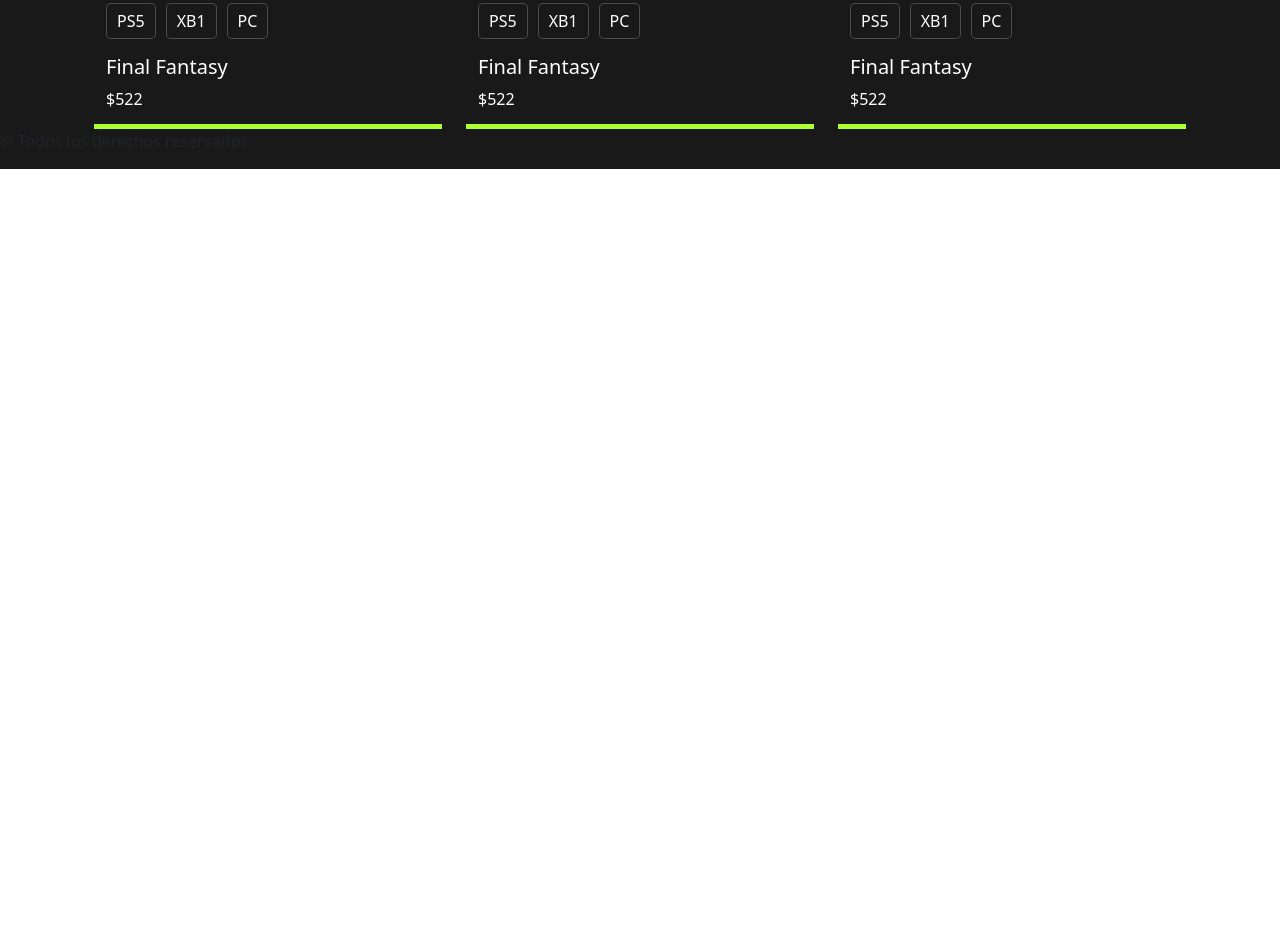
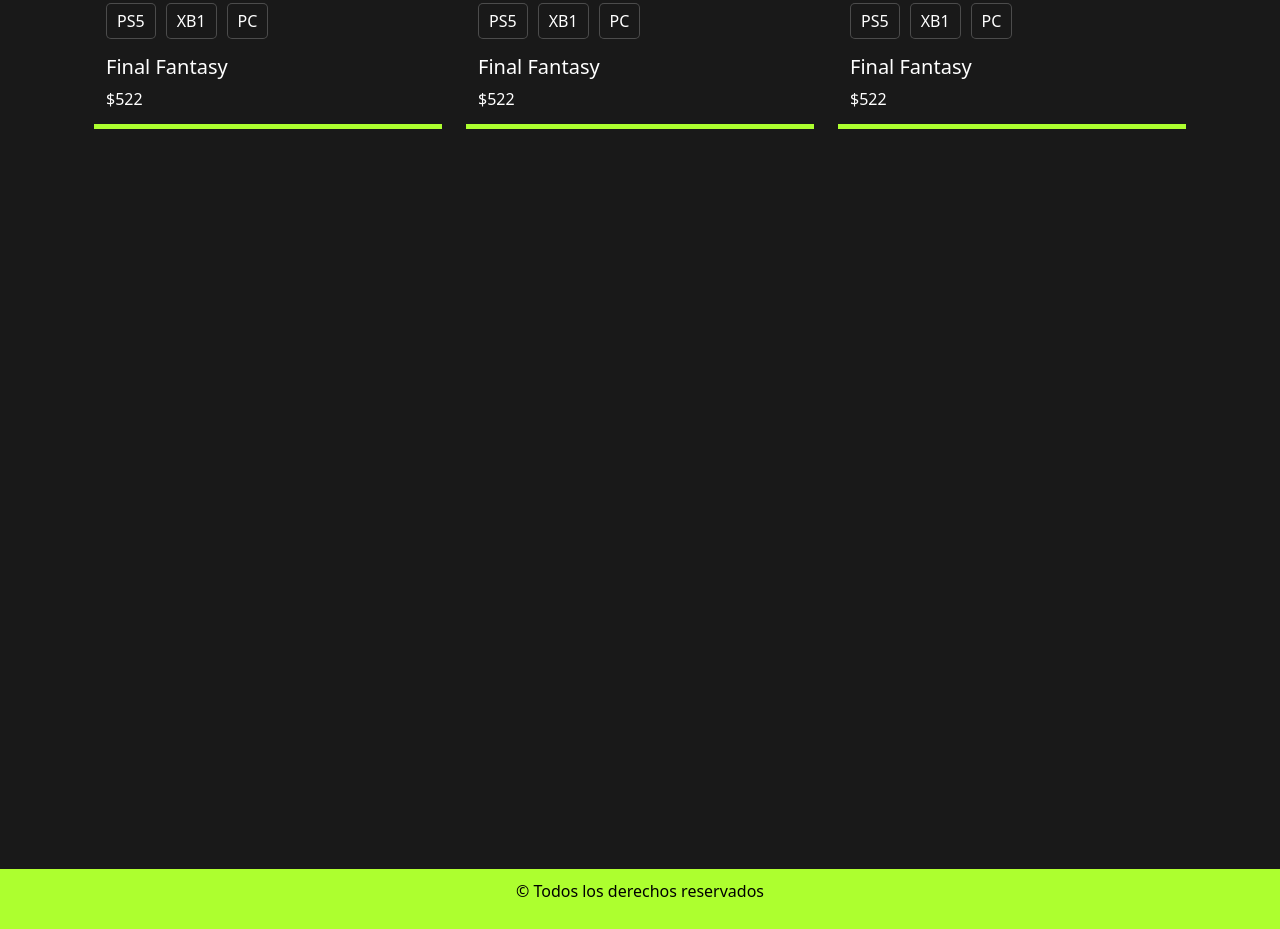
Before and after one commit to najr91/ProyectoGammer, a React (Vite) app: page / in a window 1280 px wide. Shown: the part 1780-2709 px from the top of the page. Before the commit the page ends 1949 px from the top, so only its background shows below. Built offline with nearby package versions, Linux system fonts and the light colour scheme.

Commit message:
Bajamos el footer y le agregamos estilo acordes con la web

```diff
--- a/src/components/pages/common/Footer.jsx
+++ b/src/components/pages/common/Footer.jsx
@@ -1,5 +1,5 @@
 import React from 'react';
-
+import '../../../style/Style.css'
 
 const Footer = () => {
     return (
--- a/src/style/Style.css
+++ b/src/style/Style.css
@@ -0,0 +1,17 @@
+.app-container {
+    display: flex;
+    flex-direction: column;
+    min-height: 100vh;
+  }
+
+  .content {
+    flex: 1;
+    padding: 20px;
+  }
+
+  .footer {
+    background-color: greenyellow;
+    color: black;
+    padding: 10px;
+    text-align: center;
+  }
```
